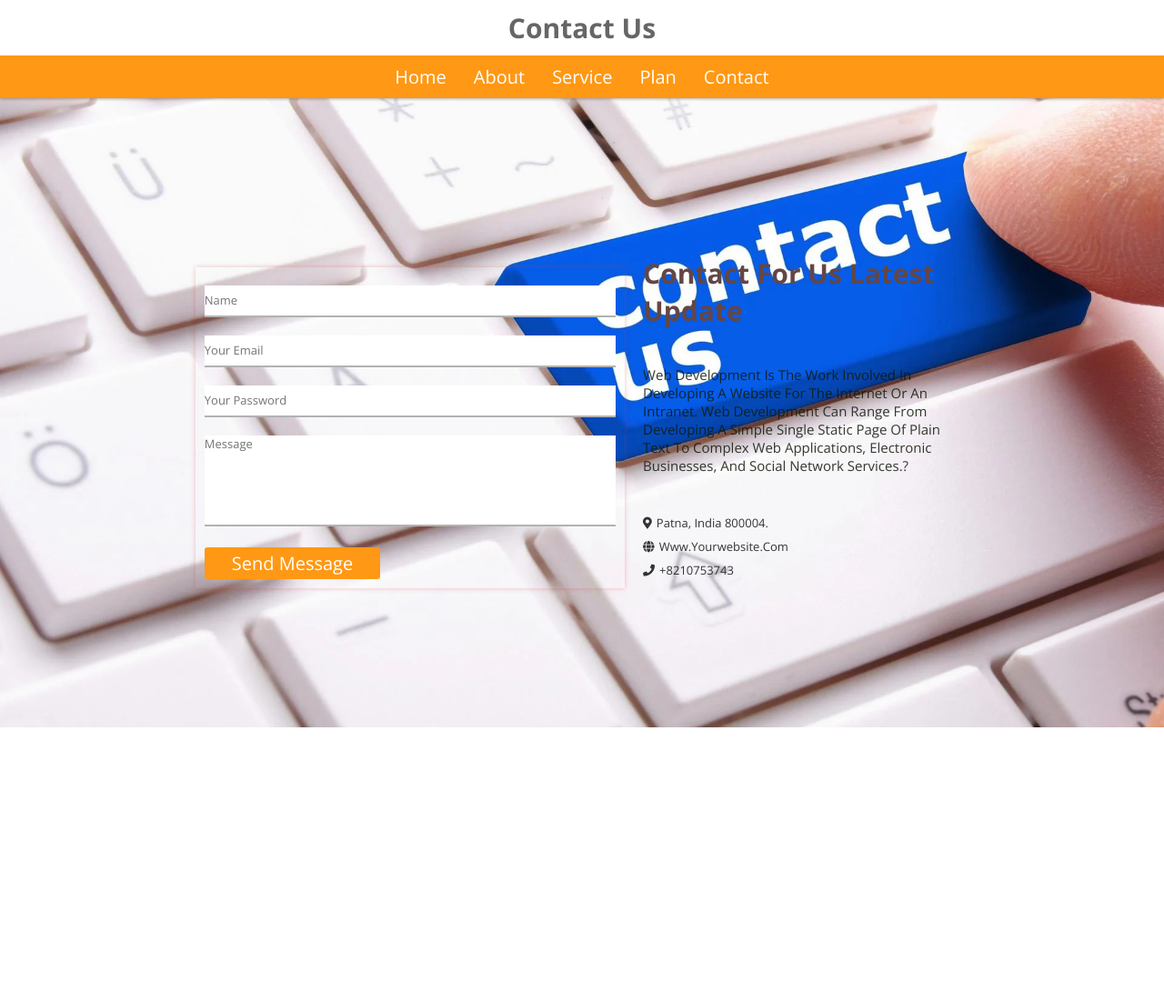
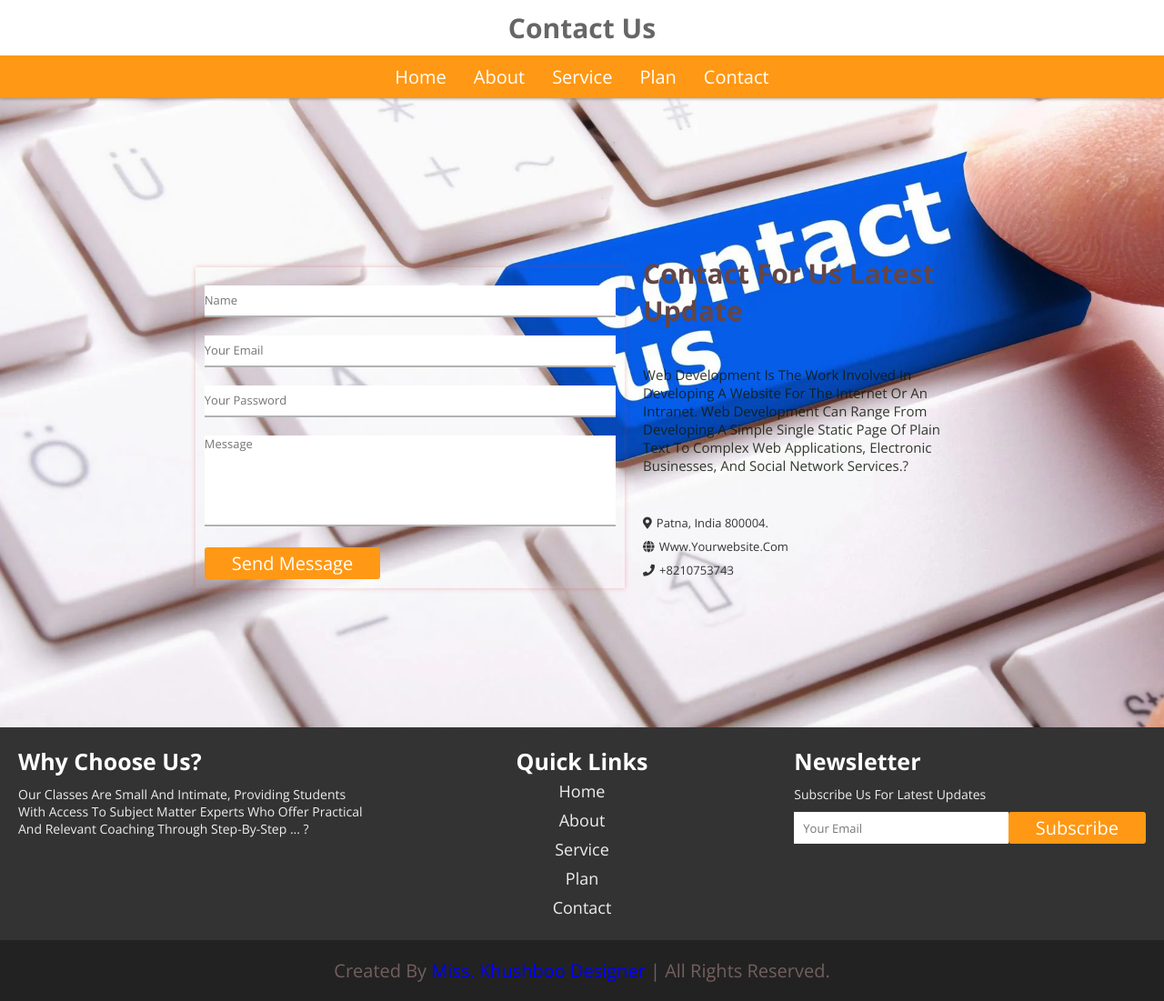
Before and after one commit to khushboogupta49/onlineclass.github.io, a plain HTML site: page contact.html in a window 1280 px wide. Shown: the whole page at 91% size. Before the commit the page ends 800 px from the top, so only its background shows below. Drawn offline with nearby package versions, Linux system fonts and the light colour scheme.

Commit message:
Update contact.html

```diff
--- a/contact.html
+++ b/contact.html
@@ -76,6 +76,40 @@
 
 <!-- contact section ends -->
 
+<div class="footer">
+
+    <div class="box-container">
+
+        <div class="box">
+            <h3>why choose us?</h3>
+            <p>Our classes are small and intimate, providing students with access to subject matter experts who offer practical and relevant coaching through step-by-step ... ?</p>
+        </div>
+
+        <div class="box">
+            <h3>quick links</h3>
+            <a href="#">home</a>
+            <a href="#">about</a>
+            <a href="#">service</a>
+            <a href="#">plan</a>
+            <a href="#">contact</a>
+        </div>
+
+        <div class="box">
+            <h3>newsletter</h3>
+            <p>subscribe us for latest updates</p>
+            <form action="">
+                <input type="email" placeholder="your email">
+                <input type="submit" class="btn" value="subscribe">
+            </form>
+        </div>
+
+    </div>
+
+    <h1 class="credit"> created by <a href="#">miss. khushboo designer</a> | all rights reserved. </h1>
+
+</div>
+
+<!-- footer section ends -->
 
 
 
```
